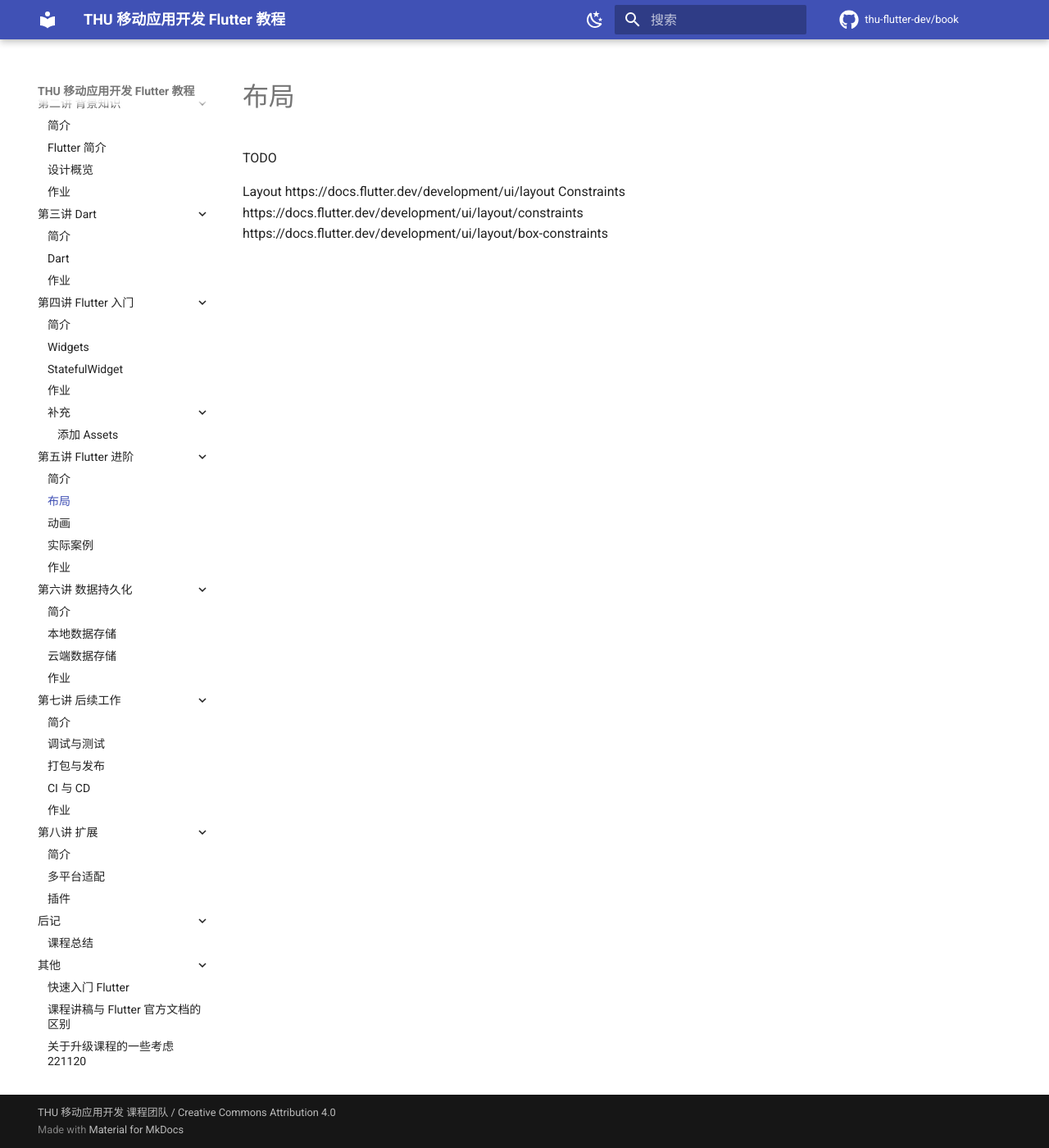
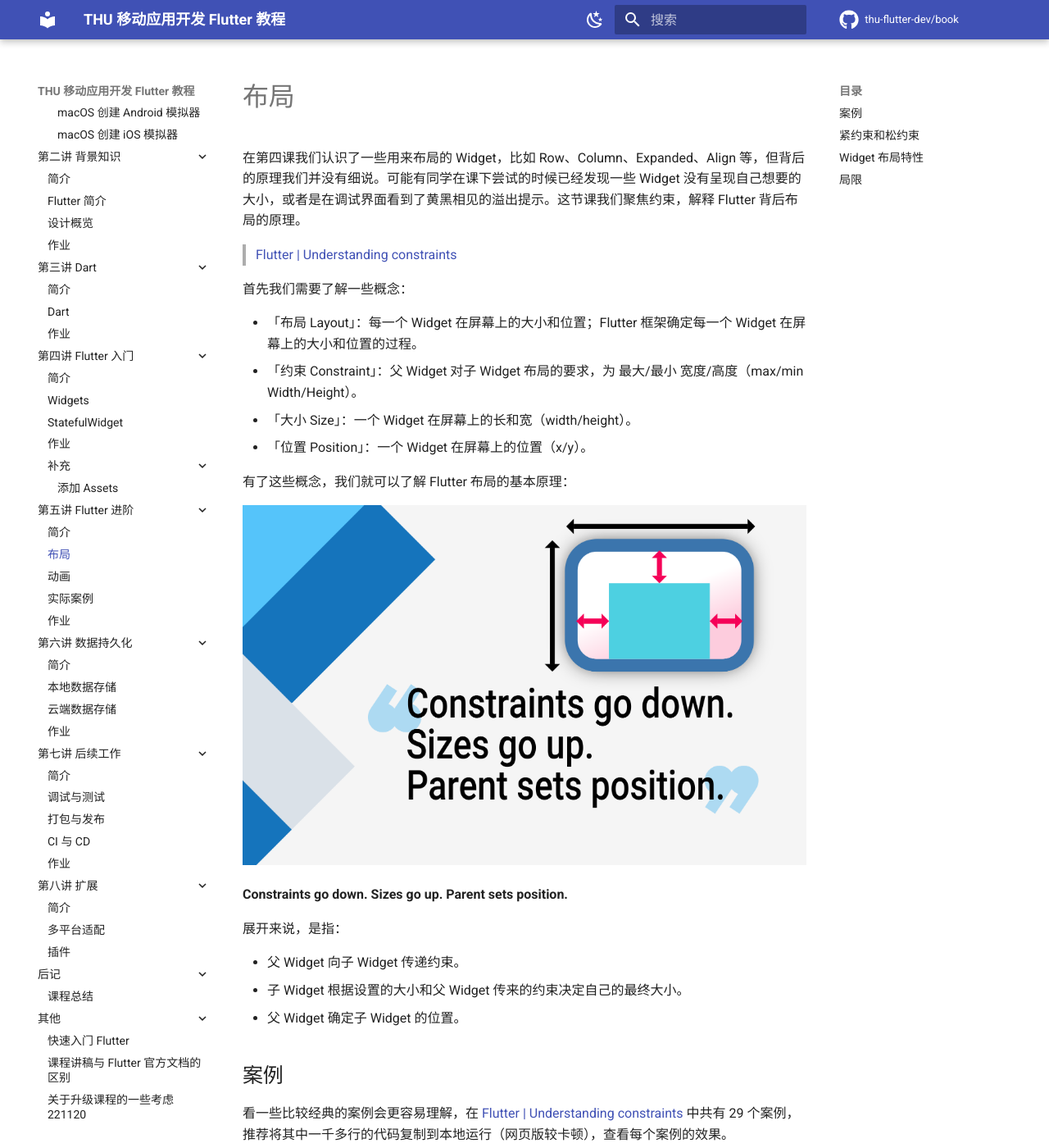
Before and after one commit to thu-mobile-dev/book, an MkDocs documentation site: the page built from docs/LECTURE/5/main-a.md, in a window 1280 px wide and 1400 px high. Shown: the whole window at 82% size. Built offline with MkDocs 1.6.1 and Material for MkDocs 9.7.7, drawn with Linux system fonts in a browser that asks for light colours; comment, search, counter and statistics services are not loaded; some of the changed text lies outside the part shown.

Commit message:
add 5a constraints

````diff
--- a/docs/LECTURE/5/main-a.md
+++ b/docs/LECTURE/5/main-a.md
@@ -1,9 +1,77 @@
 # 布局
 
-TODO
+在第四课我们认识了一些用来布局的 Widget，比如 Row、Column、Expanded、Align 等，但背后的原理我们并没有细说。可能有同学在课下尝试的时候已经发现一些 Widget 没有呈现自己想要的大小，或者是在调试界面看到了黄黑相见的溢出提示。这节课我们聚焦约束，解释 Flutter 背后布局的原理。
 
-Layout
-    https://docs.flutter.dev/development/ui/layout
-Constraints
-    https://docs.flutter.dev/development/ui/layout/constraints
-    https://docs.flutter.dev/development/ui/layout/box-constraints
+> [Flutter | Understanding constraints](https://docs.flutter.dev/development/ui/layout/constraints)
+
+首先我们需要了解一些概念：
+
+- 「布局 Layout」：每一个 Widget 在屏幕上的大小和位置；Flutter 框架确定每一个 Widget 在屏幕上的大小和位置的过程。
+- 「约束 Constraint」：父 Widget 对子 Widget 布局的要求，为 最大/最小 宽度/高度（max/min Width/Height）。
+- 「大小 Size」：一个 Widget 在屏幕上的长和宽（width/height）。
+- 「位置 Position」：一个 Widget 在屏幕上的位置（x/y）。
+
+有了这些概念，我们就可以了解 Flutter 布局的基本原理：
+
+![](images-constraints/understanding-constraints.png)
+
+**Constraints go down. Sizes go up. Parent sets position.**
+
+展开来说，是指：
+
+- 父 Widget 向子 Widget 传递约束。
+- 子 Widget 根据设置的大小和父 Widget 传来的约束决定自己的最终大小。
+- 父 Widget 确定子 Widget 的位置。
+
+## 案例
+
+看一些比较经典的案例会更容易理解，在 [Flutter | Understanding constraints](https://docs.flutter.dev/development/ui/layout/constraints) 中共有 29 个案例，推荐将其中一千多行的代码复制到本地运行（网页版较卡顿），查看每个案例的效果。
+
+- 1-6 Container & Align
+- 7-8 Container & Container
+- 9-12 ConstrainedBox
+- 13-17 UnconstrainedBox / OverflowBox / LimitedBox
+- 18-22 FittedBox & Text
+- 23-27 Row / Expaned / Flexible
+- 28-29 tight constraints / loose constraints
+
+## 紧约束和松约束
+
+紧约束给出了一个确切的大小：
+
+```dart
+BoxConstraints.tight(Size size)
+   : minWidth = size.width,
+     maxWidth = size.width,
+     minHeight = size.height,
+     maxHeight = size.height;
+```
+
+松约束则只指定最大的大小：
+
+```dart
+BoxConstraints.loose(Size size)
+   : minWidth = 0.0,
+     maxWidth = size.width,
+     minHeight = 0.0,
+     maxHeight = size.height;
+```
+
+## Widget 布局特性
+
+通过上面的例子可以看到，每个 Widget 都有着自己的布局特性，这是由它们本身的功能决定的。你可以通过文档或者源码来了解。
+
+打开 [API 文档](https://api.flutter.dev/index.html) 之后，你可以通过右上角的搜索来找到对应的 Widget。
+
+![](images-constraints/api-search.png)
+
+源码查看则可以使用 VS Code 的跳转功能，按住 ctrl 或者 cmd 点击你感兴趣的 Widget，查看它继承的基类，其中 `createRenderObject()` 和 `performLayout()` 这两个函数与布局最相关，你可能需要多次跳转才能找到。
+
+## 局限
+
+上面所提到的 Constraints go down. Sizes go up. Parent sets position. 有下面的一些局限：
+
+- 一个 Widget 需要结合父 Widget 的约束才能得到其大小，这意味着 Widget 的最终大小很可能和代码中设置的大小不一样。
+- 一个 Widget 不会决定也不会知道自己在屏幕中的位置，因为父 Widget 决定子 Widget 的位置。
+- 父子 Widget 的约束和大小传递是逐层的，这意味着开发者很难精确控制每一个 Widget 的位置和大小。
+- 布局的最后一步是确定位置，需要做到精确，否则子 Widget 的大小可能被忽略。
````
Also changed, not shown: docs/LECTURE/5/images-constraints/api-search.png (added), docs/LECTURE/5/images-constraints/understanding-constraints.png (added).
